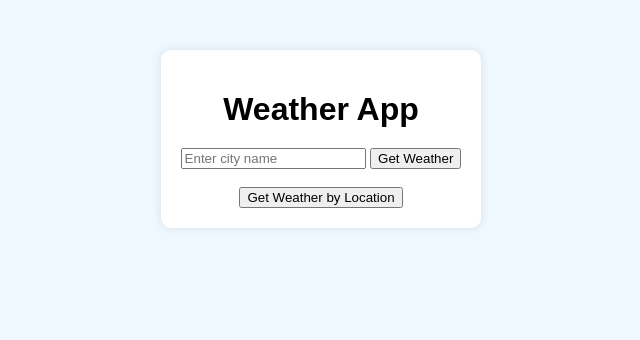
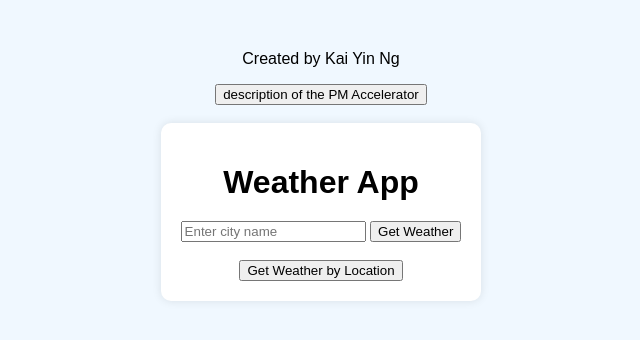
Before and after one commit to Kng0919/Weather_APP, a Flask app: page / in a window 1280 px wide. Shown: the top 340 px of the page, without its empty margins (319-959 px from the left). Run offline with Flask 3, Linux system fonts and the light colour scheme.

Commit message:
Updated author name and description of the PM Accelerator info button

```diff
--- a/templates/index.html
+++ b/templates/index.html
@@ -29,9 +29,19 @@
             width: 50px;
             height: 50px;
         }
+
     </style>
 </head>
 <body>
+
+    <div class="author-info">
+        <p>Created by Kai Yin Ng</p>
+        <button onclick="alert('The Product Manager Accelerator Program is designed to support PM professionals through every stage of their career. From students looking for entry-level jobs to Directors looking to take on a leadership role, our program has helped over hundreds of students fulfill their career aspirations. Our Product Manager Accelerator community are ambitious and committed. Through our program they have learnt, honed and developed new PM and leadership skills, giving them a strong foundation for their future endeavours. Learn product management for free today on our YouTube channel https://www.youtube.com/c/drnancyli?sub_confirmation=1 Interested in PM Accelerator Pro? Step 1️⃣: Attend the Product Masterclass to learn more about the program details, price, different packages, and stay until the end to get FREE AI Course. Learn how to create a killer product portfolio 2 two weeks that will help you land any PM job( traditional or AI) even if you were laid off or have zero PM experience https://www.drnancyli.com/masterclass Step 2️⃣: Reserve your early bird ticket and submit an application to talk to our Head of Admission Step 3️⃣: Successful applicants join our PMA Pro community to receive customized coaching!')">description of the PM Accelerator</button>
+
+    </div>
+
+    <br>
+
     <div class="weather-container">
         <h1>Weather App</h1>
         <form method="POST">
```
